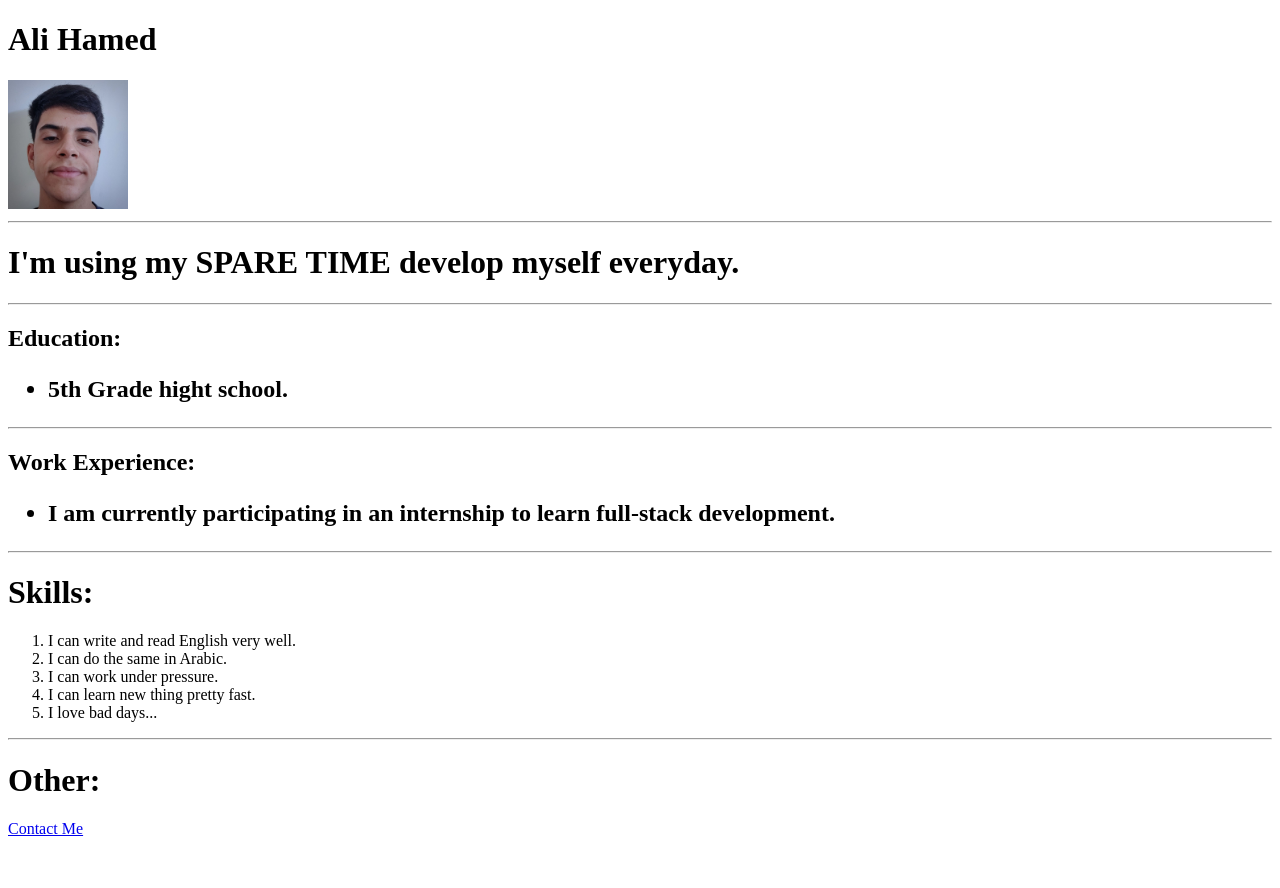
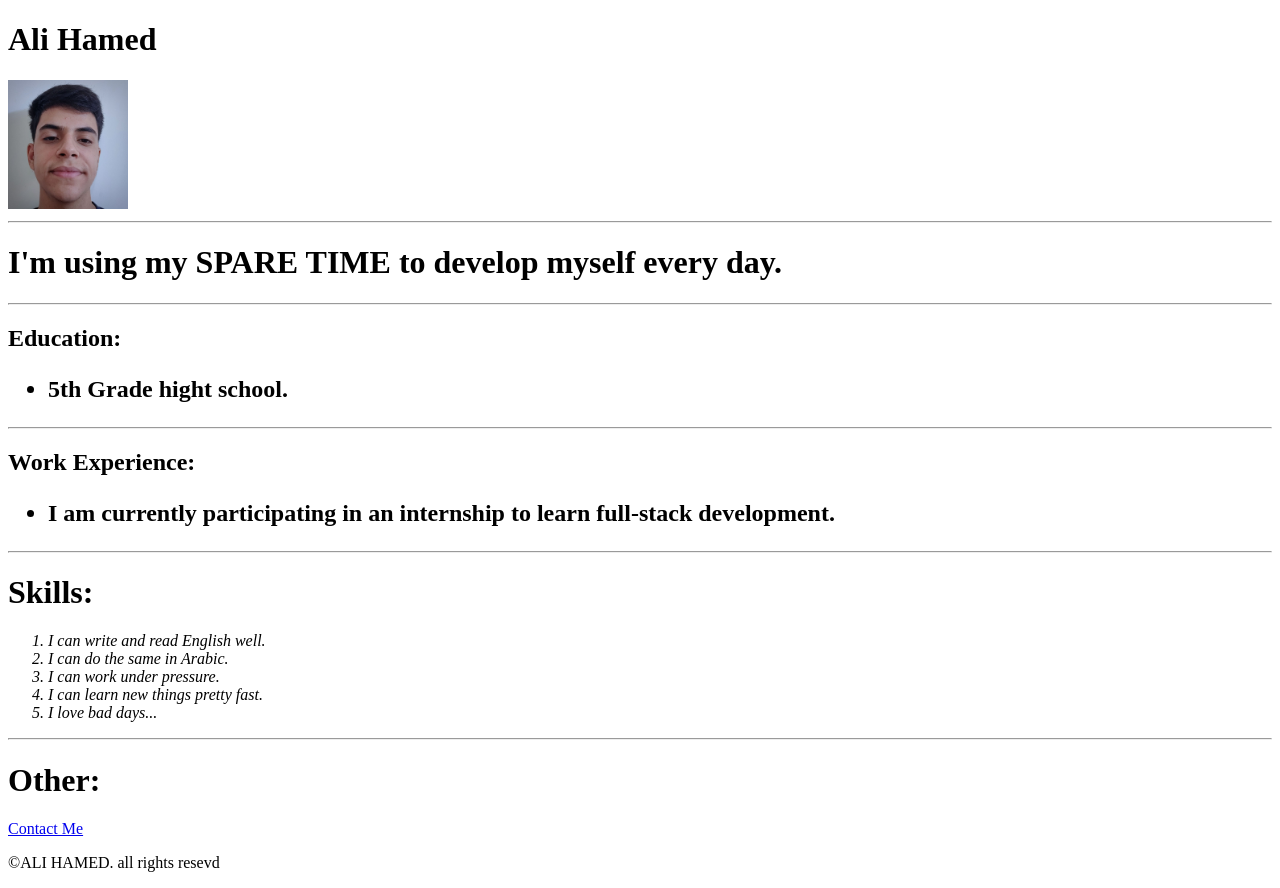
Before and after one commit to al99nc/ali-s-Resume, a plain HTML site: page index.html in a window 1280 px wide. Before the commit the page ends 846 px from the top, so only its background shows below. Drawn offline with Linux system fonts and the light colour scheme.

Commit message:
Update index.html

```diff
--- a/index.html
+++ b/index.html
@@ -9,21 +9,22 @@
     <h1>Ali Hamed</h1>
     <img src="photo_2025-05-07_13-16-47.jpg" height="129" alt="a photo of Ali Hamed">
     <hr />
-    <h1>I'm using my SPARE TIME develop myself everyday.</h1>
+    <h1>I'm using my SPARE TIME to develop myself every day.</h1>
     <hr />
     <h2>Education:<ul><li>5th Grade hight school.</li></ul> </h2>
     <hr>
     <h2>Work Experience: <ul><li>I am currently participating in an internship to learn full-stack development.</li></ul> </h2>
     <hr>
     <h1>Skills: <h3></h3><ol></h3>
-        <li>I can write and read English very well.</li>
+        <em><li>I can write and read English well.</li>
         <li>I can do the same in Arabic.</li>
         <li>I can work under pressure.</li>
-        <li>I can learn new thing pretty fast.</li>
-        <li>I love bad days...</li>
+        <li>I can learn new things pretty fast.</li>
+        <li>I love bad days...</li></em>
     </ol></h1>
     <hr />
     <h1>Other:</h1>
     <a href="COntctme.html">Contact Me</a>
+    <footer><p>©ALI HAMED. all rights resevd</p></footer>
 </body>
 </html>
```
